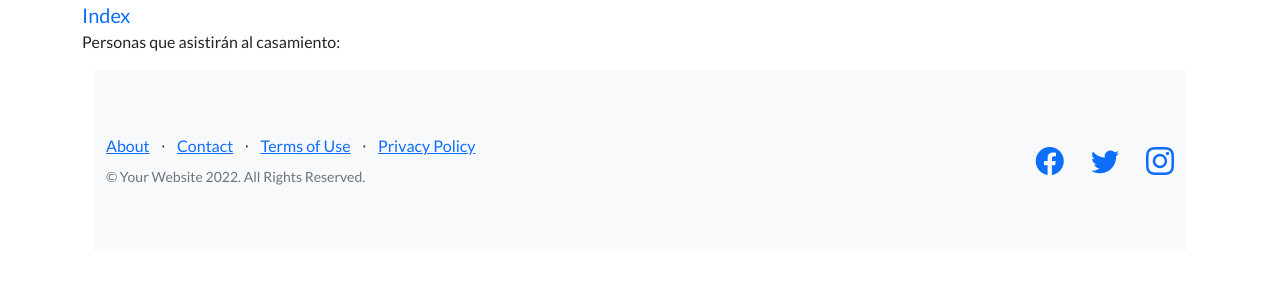
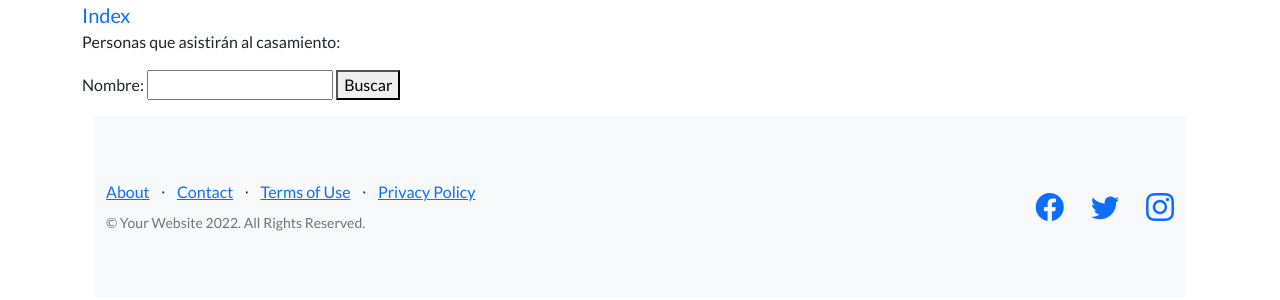
Before and after one commit to pabloconsiglio/Entrega1-Consiglio-Leonczik, a Django app: page /home/personas-casamiento/ in a window 1280 px wide. Shown: the part 56-356 px from the top of the page. Run offline with Django 4.2, Linux system fonts and the light colour scheme; data that the repository does not hold is empty; some libraries are stand-ins or nearby versions.

```diff
--- a/home/forms.py
+++ b/home/forms.py
@@ -6,3 +6,6 @@ class PersonaFormulario(forms.Form):
     apellido = forms.CharField(max_length=30)
     edad = forms.IntegerField()
     fecha_nacimiento = forms.DateField(required=False)
+
+class BusquedaPersonaFormulario(forms.Form):
+    nombre = forms.CharField(max_length=30, required=False)
--- a/home/views.py
+++ b/home/views.py
@@ -3,6 +3,7 @@ from datetime import datetime
 from django.template import Context, Template, loader
 from django.shortcuts import render,redirect
 import random
+from home.forms import PersonaFormulario, BusquedaPersonaFormulario
 
 from home.models import Persona
 
@@ -37,17 +38,21 @@ def crear_persona(request):
         persona = Persona(nombre=nombre, apellido=apellido, edad=random.randrange(1,99), fecha_nacimiento=datetime.now())
         persona.save()
         return redirect('personas_casamiento')
-    return render(request, 'crear_persona.html', {})
+    formulario = PersonaFormulario
+    return render(request, 'crear_persona.html', {'formulario':formulario})
 
 def personas_casamiento(request):
 
-    personas = Persona.objects.all()
+    nombre = request.GET.get('nombre', None)
 
-    # template = loader.get_template('ver_personas.html')
-    # template_renderizado = template.render({'personas': personas})
+    if nombre:
+        personas = Persona.objects.filter(nombre__icontains=nombre)
+    else:
+        personas = Persona.objects.all()
 
-    # return HttpResponse(template_renderizado)
-    return render(request, 'ver_personas.html', {'personas': personas})
+    formulario = BusquedaPersonaFormulario()
+
+    return render(request, 'ver_personas.html', {'personas': personas, 'formulario':formulario})
 
 def index(request):
     return render(request, 'index.html')
--- a/templates/ver_personas.html
+++ b/templates/ver_personas.html
@@ -2,8 +2,19 @@
 {% block holis %}
     <a class="navbar-brand" href={% url 'index' %}>Index</a>
     <p>Personas que asistirán al casamiento:<p>
+
+    <form action={% url 'personas_casamiento' %} method="GET">
+
+        {{formulario}}
+
+        <button>Buscar</button>
+
+    </form>
+<p>
     {% for persona in personas %}
-            <li>{{persona.nombre}}<li>
+            <li>{{persona.nombre}} {{persona.apellido}} {{persona.edad}}<li>
     {% endfor %}
+</ul>
+
 
 {% endblock holis %}
```
Also changed, not shown: templates/crear_persona.html (+4 -8 lines), home/models.py (line endings or trailing spaces).
